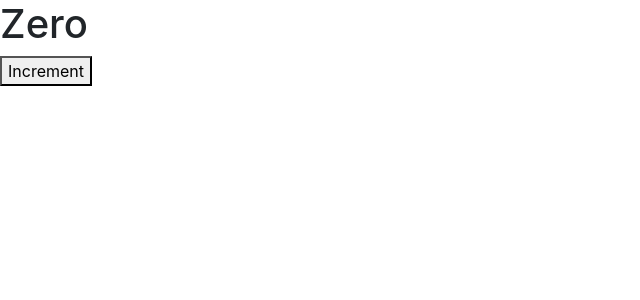
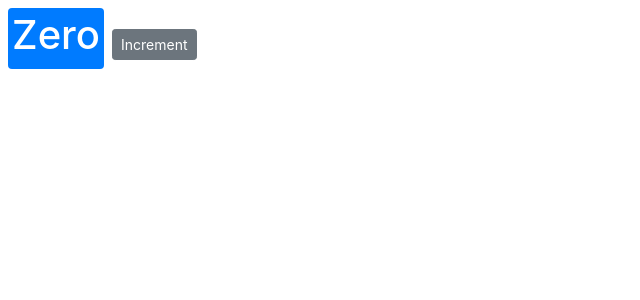
Before and after one commit to mcn1349/RestsUp-1, a React (Create React App) app in the folder react study so far/other study binge/counter/: page / in a window 1280 px wide. Shown: the top 300 px of the page, without its empty margins (0-640 px from the left). Built offline with nearby package versions, Linux system fonts and the light colour scheme.

Commit message:
more infor about the styles with react

```diff
--- a/react study so far/other study binge/counter/src/components/counter.jsx
+++ b/react study so far/other study binge/counter/src/components/counter.jsx
@@ -4,17 +4,28 @@
   //This is basically your global variable
   state = {
     count: 0,
+    imageUrl:
+      "https://cdn-images-1.medium.com/max/1200/1*y6C4nSvy2Woe0m7bWEn4BA.png",
     address: {
       street: ""
     }
+  };
+  //You can add css stuff here, but its better to use the one You use custom made
+  styles = {
+    fontSize: 10,
+    fontWeight: "bold"
   };
   render() {
     return (
       //React.Fragment is like Div, but allows the component inside to group within the destinated div
       //Using {} within the HTML code, u can call functions, prop or state within to get the value you want
       <React.Fragment>
-        <span>{this.formatCount()}</span>
-        <button>Increment</button>
+        {/* <img src={this.state.imageUrl} alt="" /> */}
+        <span style={this.styles} className="badge badge-primary m-2">
+          {this.formatCount()}
+        </span>
+        {/* it is optional to use style like this as well <span style={{fontSize: 15}}></span> */}
+        <button className="btn btn-secondary btn-sm">Increment</button>
       </React.Fragment>
     );
   }
```
